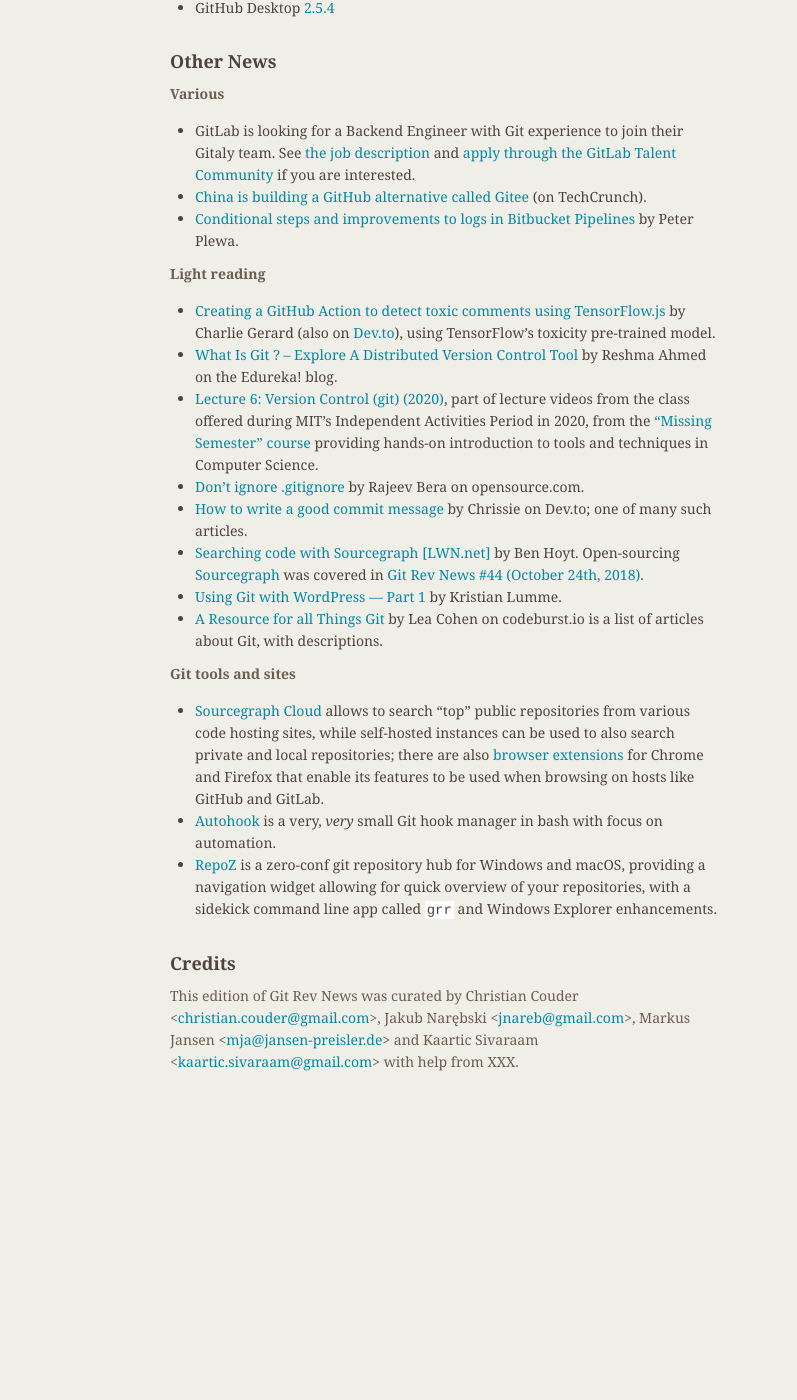
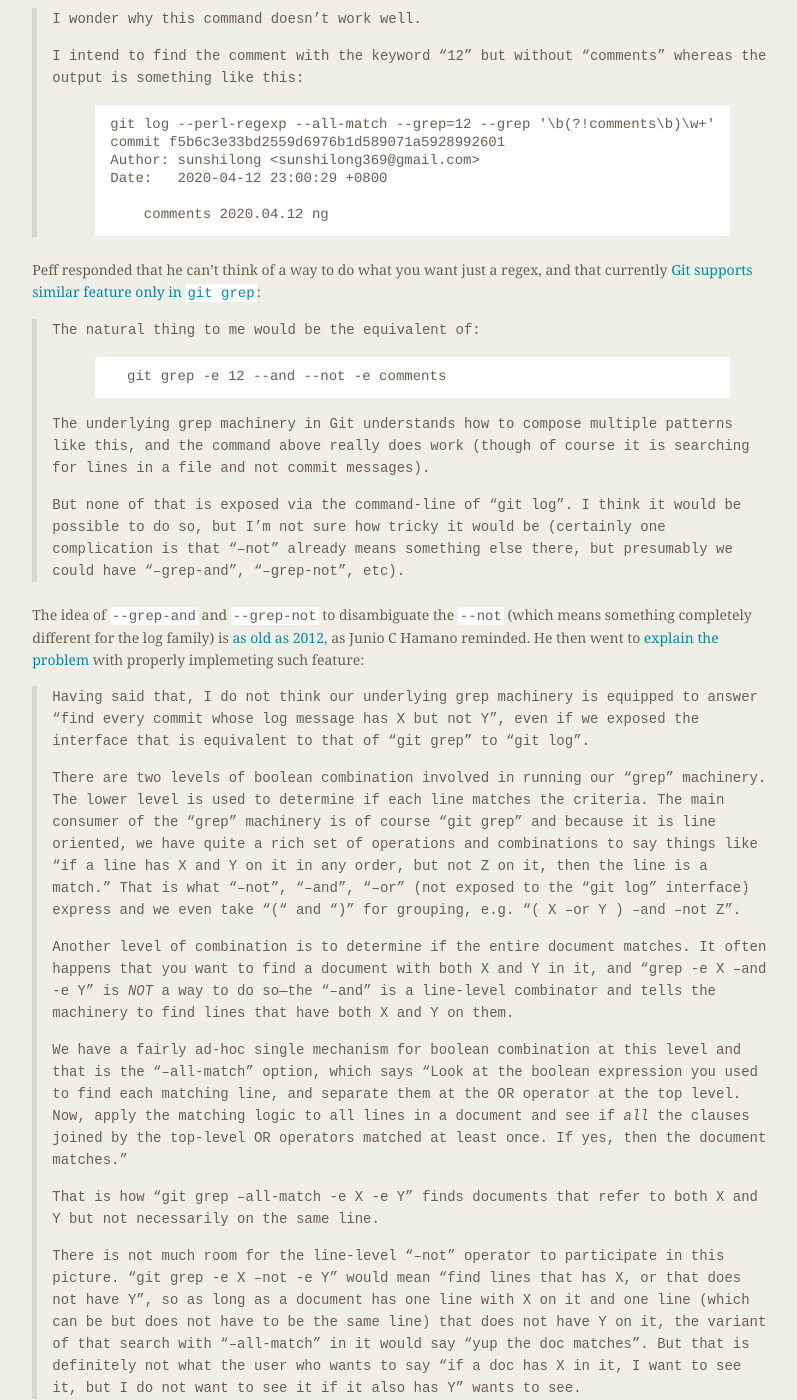
Before and after one commit to git/git.github.io, a Jekyll site: the page built from rev_news/drafts/edition-66.md, in a window 1280 px wide and 1400 px high, scrolled down 1652 px. Shown: the whole window, without its empty margins (364-1161 px from the left). Built offline with Jekyll 4.4.1, drawn with Linux system fonts in a browser that asks for light colours; before the commit the page ends 2740 px from its top, so only the background shows below that; some of the changed text lies outside the part shown.

Commit message:
rn-66: add "How can I search git log..." article in "Support"

```diff
--- a/rev_news/drafts/edition-66.md
+++ b/rev_news/drafts/edition-66.md
@@ -89,9 +89,117 @@
   message, but Chris' version 2 patch got merged to the master branch
   as is.
 
-<!---
+
 ### Support
--->
+
+* [How can I search git log with ceratin keyword but without the other keyword?](https://public-inbox.org/git/CAAvDm6Z2HcQkyinCD4hKTnqGR3gcXodhoo0YKSnbB-vDJcn3MQ@mail.gmail.com/t/#u)
+
+  孙世龙 sunshilong asked how to search for commits in `git log` that include
+  certain keyword A, but at the same time do not have another keyword B in them.
+  The example provided was a branch with three commits:
+
+  > b90b03f b12
+  > 27f7577 b1
+  > 7268b40 t123
+
+  The original poster wanted to use `git log --grep` to find commits that match
+  "12" but not "t123". In this example it should return only "b90b03f b12" as
+  search result.
+
+  Carlo Arenas proposed using features of [PCRE syntax](https://perldoc.perl.org/perlre.html)
+  (Perl Compatibile Regular Expressions) with a negative lookahead assertion and
+  word boundary to generate expression that matches one but not the other:
+
+  > `git log -P --all-match --grep '12' --grep '\b(?!t123\b)\w+'`
+
+  The syntax was explained by Jeff King, alias Peff, who also said that the
+  short option `-P` had to be spelled `--perl-regexp` before Git version
+  v2.14.0. He also reminded that for this to work one also need a version of Git
+  built with libpcre support.
+
+  It turned out however that it [didn't resolve](https://public-inbox.org/git/CAAvDm6Z6SA8rYYHaFT=APBSx0tM+5rHseP+fRLufgDxvEthsww@mail.gmail.com/)
+  the [more] real issue that sunshilong had:
+
+  > I wonder why this command doesn't work well.
+  >
+  > I intend to find the comment with the keyword "12" but without "comments"
+  > whereas the output is something like this:
+  >
+  >     git log --perl-regexp --all-match --grep=12 --grep '\b(?!comments\b)\w+'
+  >     commit f5b6c3e33bd2559d6976b1d589071a5928992601
+  >     Author: sunshilong <sunshilong369@gmail.com>
+  >     Date:   2020-04-12 23:00:29 +0800
+  >
+  >         comments 2020.04.12 ng
+
+  Peff responded that he can't think of a way to do what you want just a regex,
+  and that currently [Git supports similar feature only in `git grep`](https://public-inbox.org/git/20200717063324.GB1179001@coredump.intra.peff.net/):
+
+  > The natural thing to me would be the equivalent of:
+  >
+  >       git grep -e 12 --and --not -e comments
+  >
+  > The underlying grep machinery in Git understands how to compose multiple
+  > patterns like this, and the command above really does work (though of
+  > course it is searching for lines in a file and not commit messages).
+  >
+  > But none of that is exposed via the command-line of "git log". I think
+  > it would be possible to do so, but I'm not sure how tricky it would be
+  > (certainly one complication is that "--not" already means something else
+  > there, but presumably we could have "--grep-and", "--grep-not", etc).
+
+  The idea of `--grep-and` and `--grep-not` to disambiguate the `--not` (which
+  means something completely different for the log family) is
+  [as old as 2012](https://lore.kernel.org/git/7vr4q45y65.fsf@alter.siamese.dyndns.org/),
+  as Junio C Hamano reminded.  He then went to [explain the problem](https://public-inbox.org/git/xmqq7dv2fnpb.fsf@gitster.c.googlers.com/)
+  with properly implemeting such feature:
+
+  > Having said that, I do not think our underlying grep machinery is
+  > equipped to answer "find every commit whose log message has X but
+  > not Y", even if we exposed the interface that is equivalent to that
+  > of "git grep" to "git log".
+  >
+  > There are two levels of boolean combination involved in running our
+  > "grep" machinery.  The lower level is used to determine if each line
+  > matches the criteria.  The main consumer of the "grep" machinery is
+  > of course "git grep" and because it is line oriented, we have quite
+  > a rich set of operations and combinations to say things like "if a
+  > line has X and Y on it in any order, but not Z on it, then the line
+  > is a match."  That is what "--not", "--and", "--or" (not exposed to
+  > the "git log" interface) express and we even take "(" and ")" for
+  > grouping, e.g. "( X --or Y ) --and --not Z".
+  >
+  > Another level of combination is to determine if the entire document
+  > matches.  It often happens that you want to find a document with
+  > both X and Y in it, and "grep -e X --and -e Y" is *NOT* a way to do
+  > so---the "--and" is a line-level combinator and tells the machinery
+  > to find lines that have both X and Y on them.
+  >
+  > We have a fairly ad-hoc single mechanism for boolean combination at
+  > this level and that is the "--all-match" option, which says "Look at
+  > the boolean expression you used to find each matching line, and
+  > separate them at the OR operator at the top level.  Now, apply the
+  > matching logic to all lines in a document and see if _all_ the
+  > clauses joined by the top-level OR operators matched at least once.
+  > If yes, then the document matches."
+  >
+  > That is how "git grep --all-match -e X -e Y" finds documents that
+  > refer to both X and Y but not necessarily on the same line.
+  >
+  > There is not much room for the line-level "--not" operator to
+  > participate in this picture.  "git grep -e X --not -e Y" would mean
+  > "find lines that has X, or that does not have Y", so as long as a
+  > document has one line with X on it and one line (which can be but
+  > does not have to be the same line) that does not have Y on it, the
+  > variant of that search with "--all-match" in it would say "yup the
+  > doc matches".  But that is definitely not what the user who wants to
+  > say "if a doc has X in it, I want to see it, but I do not want to
+  > see it if it also has Y" wants to see.
+
+  Then the discussion petered out, without much further help. It remains to be
+  seen if somebody would take up the challenge of improving Git search
+  capabilities by adding support for boolean combinations of line-level and
+  document-level match operations.
 
 <!---
 ## Developer Spotlight:
```
